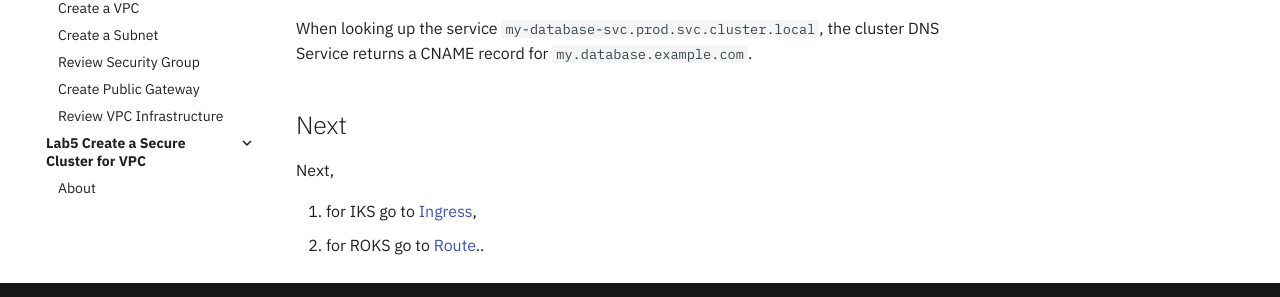
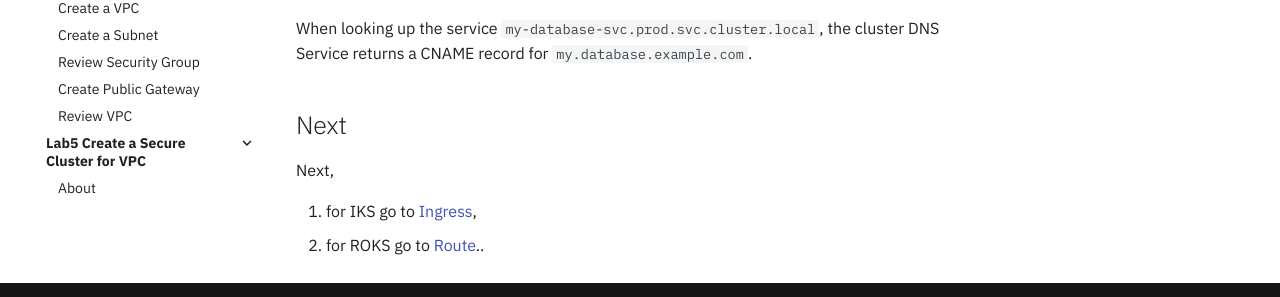
Before and after one commit to IBM/kubernetes-networking, an MkDocs documentation site: the page built from docs/services/externalname.md, in a window 1280 px wide and 984 px high. Shown: the part 636-933 px from the top of the window. Built offline with MkDocs 1.6.1 and Material for MkDocs 9.7.7, drawn with Linux system fonts in a browser that asks for light colours; comment, search, counter and statistics services are not loaded.

Commit message:
copy edit

```diff
--- a/mkdocs.yml
+++ b/mkdocs.yml
@@ -35,7 +35,7 @@ nav:
       - Create a Subnet: vpc/3_create_subnet.md
       - Review Security Group: vpc/4_review_security_group.md
       - Create Public Gateway: vpc/5_create_public_gateway.md
-      - Review VPC Infrastructure: vpc/6_review_vpc.md
+      - Review VPC: vpc/6_review_vpc.md
 #      - Background:
 #        - Load Balancer for VPC: vpc/vpcgen2-loadbalancer.md
 #        - Airgap: vpc/airgap.md
```
